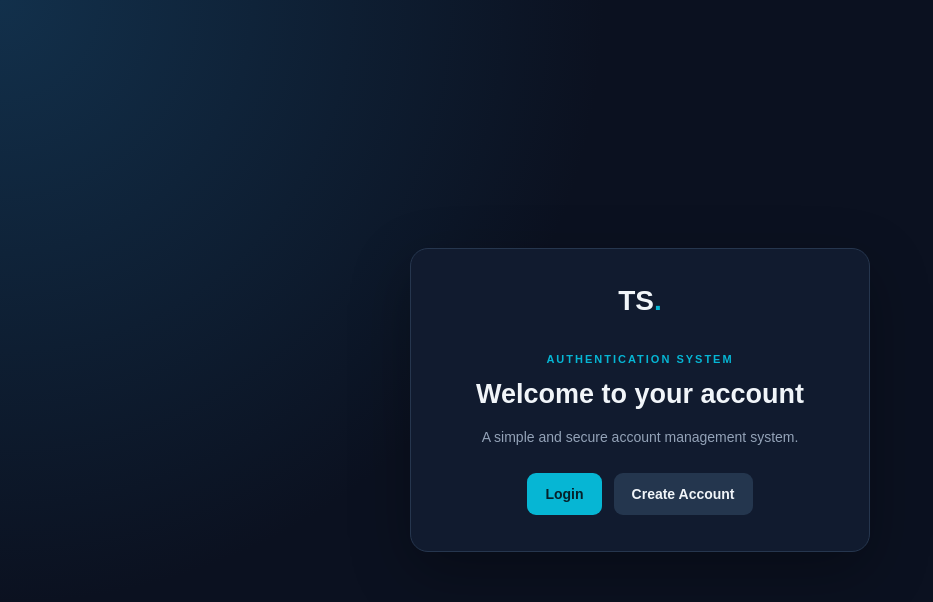
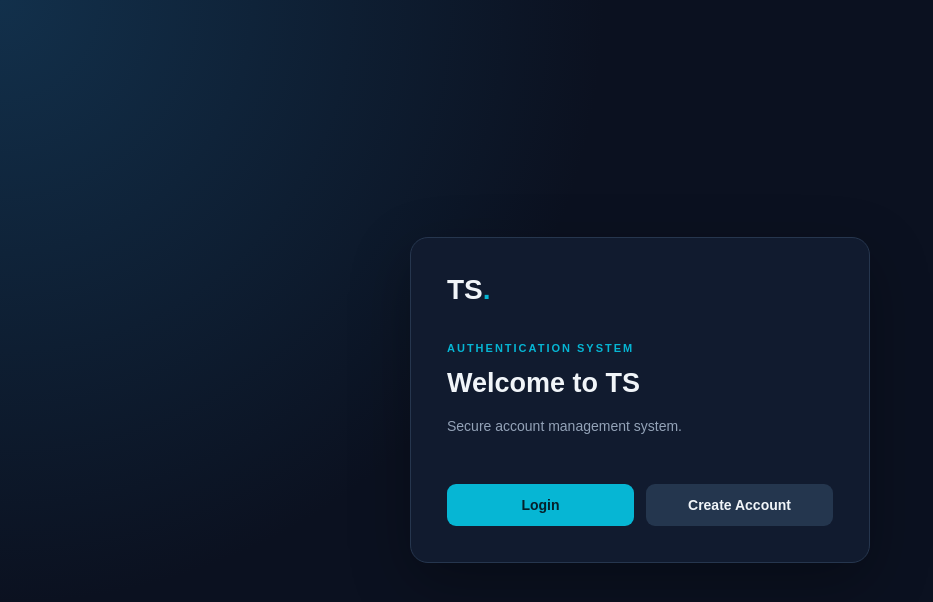
Before and after one commit to Food-Menus/TS_Authentication, a plain HTML site: page Frontend/index.html in a window 1280 px wide. Shown: the whole page, without its empty margins (0-933 px from the left). Drawn offline with Linux system fonts and the light colour scheme.

Commit message:
Update title and content in index.html

```diff
--- a/Frontend/index.html
+++ b/Frontend/index.html
@@ -4,23 +4,20 @@
 <head>
   <meta charset="UTF-8">
   <meta name="viewport" content="width=device-width, initial-scale=1.0">
-  <title>TS Authentication System</title>
+  <title>TS Authentication</title>
   <link rel="stylesheet" href="css/style.css">
-  <script src="js/auth.js" defer></script>
 </head>
 <body>
   <main class="container">
-    <section class="card hero">
-      <div class="brand">TS<span>.</span></div>
+    <section class="card">
+      <a class="brand" href="index.html">TS<span>.</span></a>
       <p class="eyebrow">AUTHENTICATION SYSTEM</p>
-      <h1>Welcome to your account</h1>
-      <p class="muted">
-        A simple and secure account management system.
-      </p>
+      <h1>Welcome to TS</h1>
+      <p class="muted">Secure account management system.</p>
 
       <div class="actions">
-        <a class="btn primary" href="login.html">Login</a>
-        <a class="btn secondary" href="register.html">Create Account</a>
+        <a class="btn primary full" href="login.html">Login</a>
+        <a class="btn secondary full" href="register.html">Create Account</a>
       </div>
     </section>
   </main>
```
